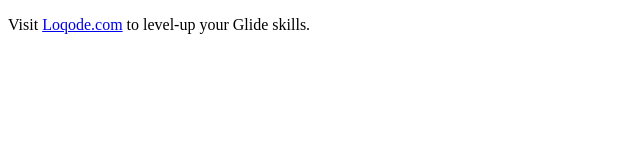
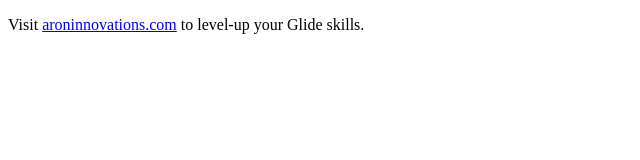
Before and after one commit to arondirnfeld/glide-pdf-extension, a plain HTML site: page index.html in a window 1280 px wide. Shown: the whole page, without its empty margins (0-640 px from the left). Drawn offline with Linux system fonts and the light colour scheme.

Commit message:
Update link in index.html to aroninnovations.com

```diff
--- a/index.html
+++ b/index.html
@@ -7,7 +7,7 @@
 </head>
 
 <body>
-  <p>Visit <a href="https://www.skool.com/loqode">Loqode.com</a> to level-up your Glide skills.</p>
+  <p>Visit <a href="aroninnovations.com">aroninnovations.com</a> to level-up your Glide skills.</p>
   <script src="function.js"></script>
   <script src="driver.js"></script>
 </body>
```
